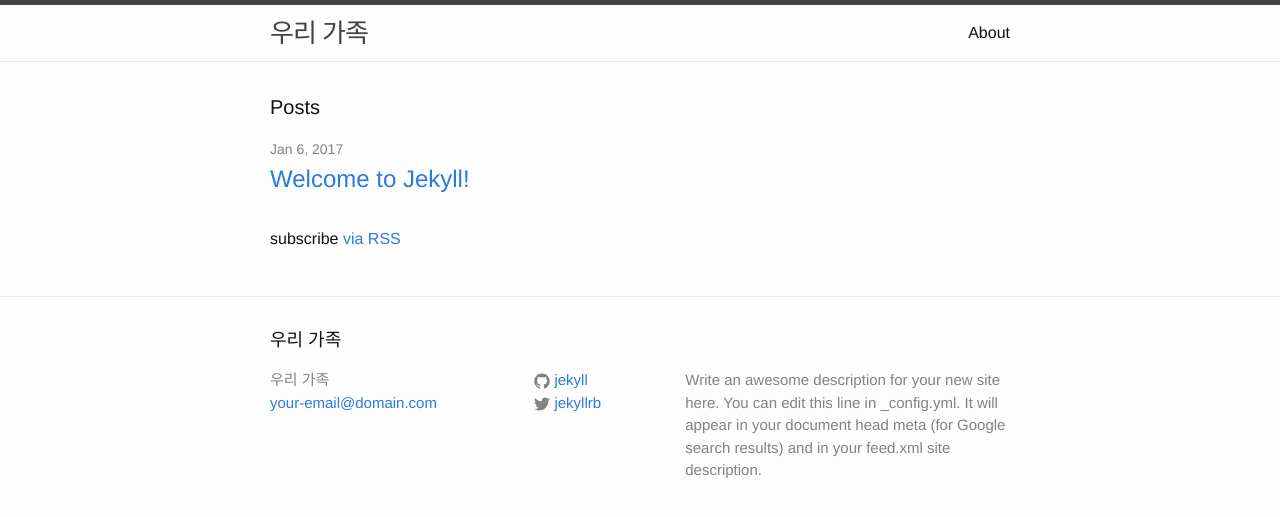
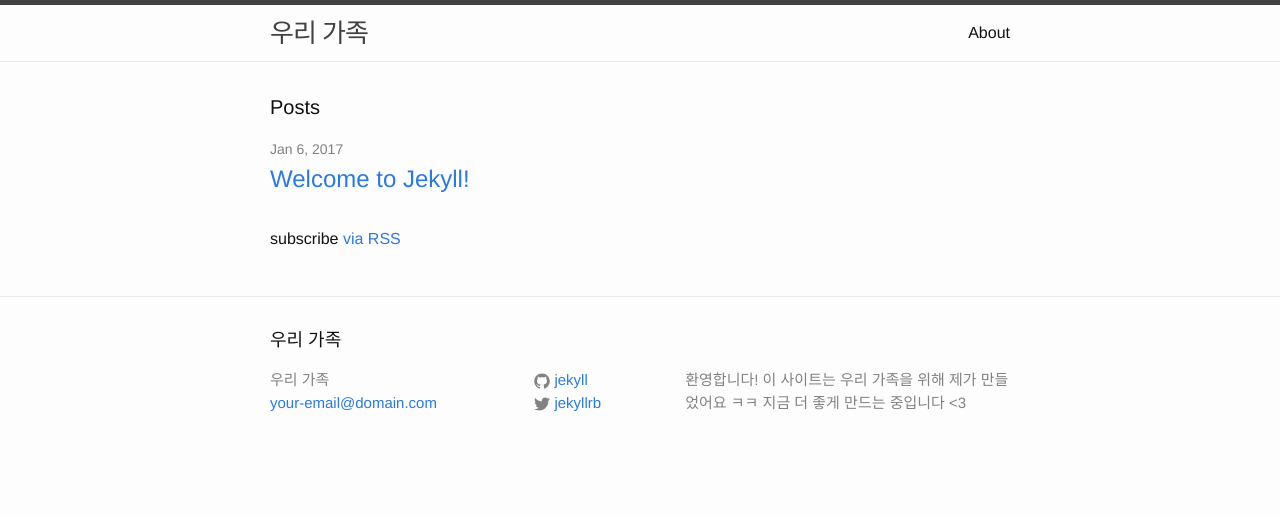
Before and after one commit to danielp07/danielp07.github.io, a Jekyll site: the page built from index.html, in a window 1280 px wide. Shown: the top 517 px of the page. Built offline with Jekyll 4.4.1, drawn with Linux system fonts in a browser that asks for light colours.

Commit message:
Update _config.yml

```diff
--- a/_config.yml
+++ b/_config.yml
@@ -9,9 +9,7 @@
 title: 우리 가족
 email: your-email@domain.com
 description: > # this means to ignore newlines until "baseurl:"
-  Write an awesome description for your new site here. You can edit this
-  line in _config.yml. It will appear in your document head meta (for
-  Google search results) and in your feed.xml site description.
+  환영합니다! 이 사이트는 우리 가족을 위해 제가 만들었어요 ㅋㅋ 지금 더 좋게 만드는 중입니다 <3
 baseurl: "" # the subpath of your site, e.g. /blog
 url: "http://yourdomain.com" # the base hostname & protocol for your site
 twitter_username: jekyllrb
```
